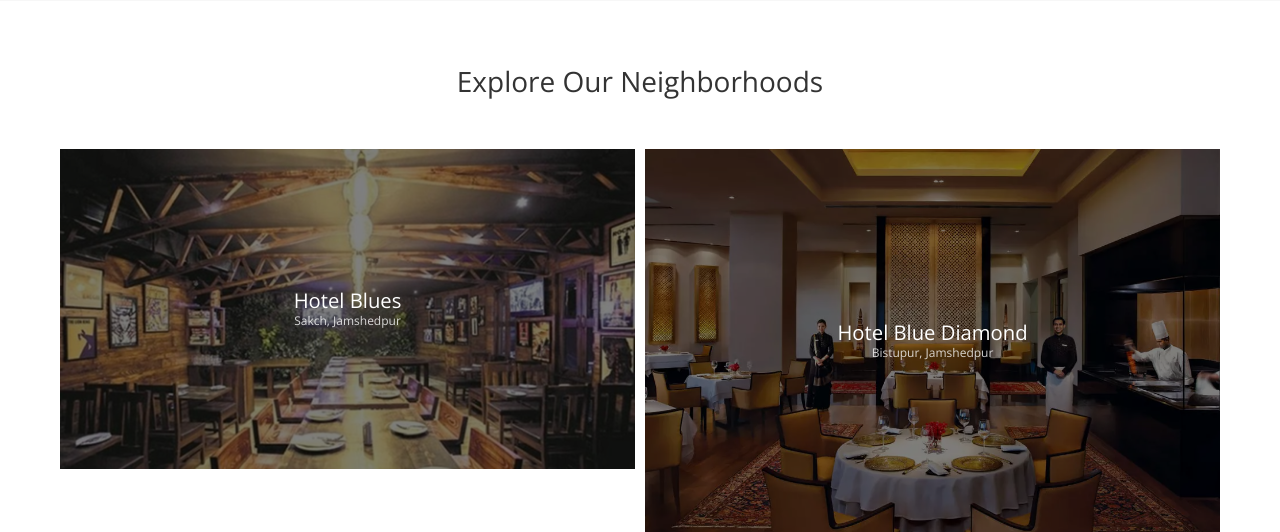
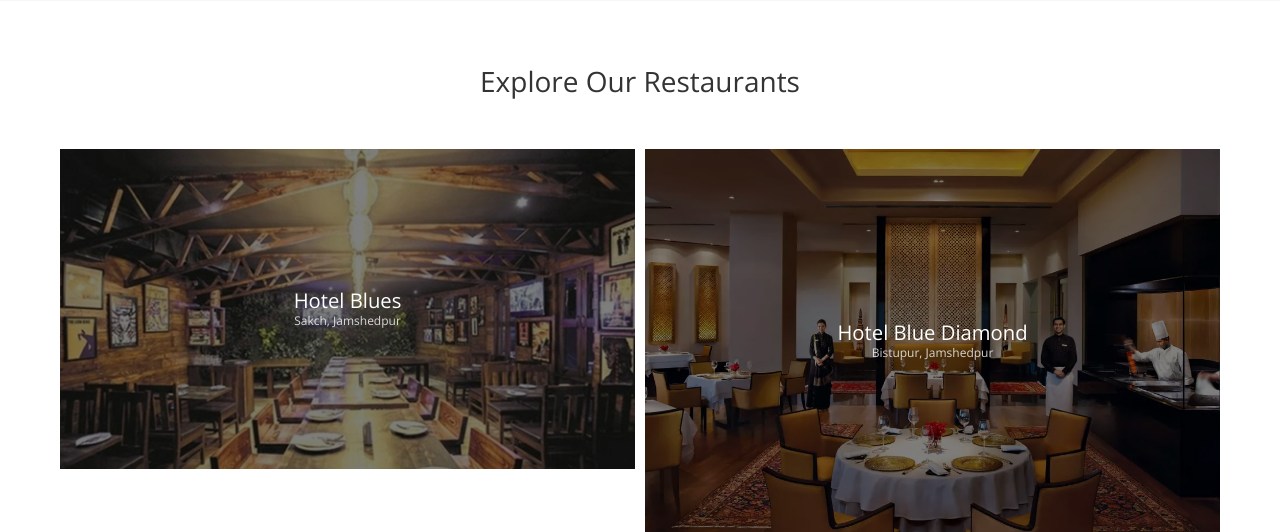
Before and after one commit to rishabhkumar16/Hotel-S.J.D-Inn, a Django app: page / in a window 1280 px wide. Shown: the part 1183-1715 px from the top of the page. Run offline with Django 3.2, Linux system fonts and the light colour scheme; data comes from the database, SQL or seed files in the repository; some libraries are stand-ins or nearby versions; some web fonts are replaced.

Commit message:
edited home

```diff
--- a/src/home/templates/home/home.html
+++ b/src/home/templates/home/home.html
@@ -92,7 +92,7 @@
   <section class="probootstrap-section">
     <div class="container">
       <div class="row heading">
-        <h2 class="mt0 mb50 text-center">Explore Our Neighborhoods</h2>
+        <h2 class="mt0 mb50 text-center">Explore Our Restaurants</h2>
       </div>
       <div class="row probootstrap-gutter10">
       {% for restaurant in restaurant_list %}
```
